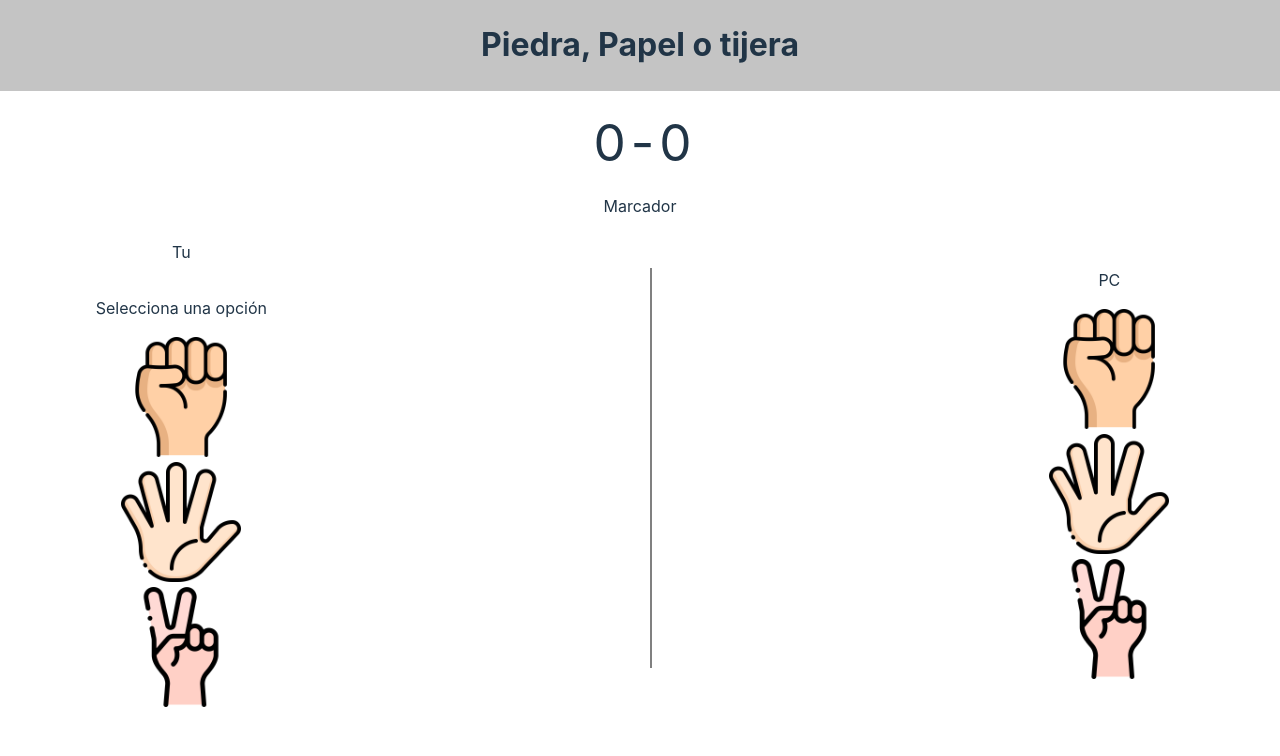
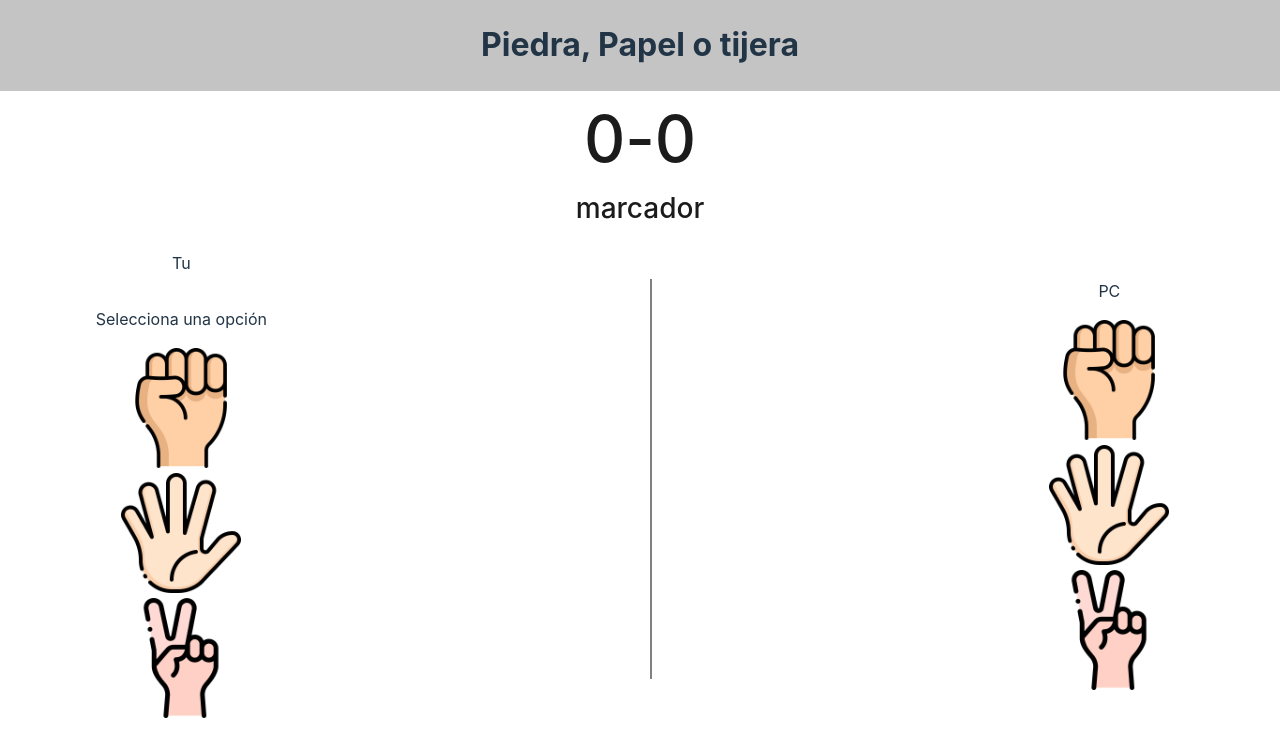
Before and after one commit to Abdiel49/PiedraPapelTijeras, a React (Vite) app: page / in a window 1280 px wide. Shown: the top 756 px of the page. Built offline with nearby package versions, Linux system fonts and the light colour scheme.

Commit message:
fix (implement Pharagraph component

```diff
--- a/src/components/ScoreBoard.tsx
+++ b/src/components/ScoreBoard.tsx
@@ -1,15 +1,18 @@
+import Paragraph from "./atoms/Paragraph";
+
 import { ScoreBoardProps } from "@types";
+
 import '@styles/scoreBoard.style.css';
 
 const ScoreBoard = ({score1, score2}: ScoreBoardProps) => {
   return <section className="scoreBoard">
     <div className="scoreBoard_marker ">
-      <p className="scoreBoard_marker_item">{score1}</p>
-      <p className="scoreBoard_marker_item">-</p>
-      <p className="scoreBoard_marker_item">{score2}</p>
+      <Paragraph className="scoreBoard_marker_item" value={score1} title />
+      <Paragraph className="scoreBoard_marker_item" value='-' title />
+      <Paragraph className="scoreBoard_marker_item" value={score2} title />
     </div>
     <div>
-      <p className="scoreBoard_name">Marcador</p>
+      <Paragraph className="scoreBoard_name" value='marcador' subTitle />
     </div>
   </section>;
 };
--- /dev/null
+++ b/src/components/atoms/Paragraph.tsx
@@ -0,0 +1,18 @@
+import '@styles/paragraph.style.css';
+
+export interface ParagraphPros {
+  value: string | number;
+  title?: boolean;
+  subTitle?: boolean;
+  body?: boolean;
+  className?: string;
+  bold?: boolean
+}
+
+const Paragraph = (props: ParagraphPros) => {
+  const style = `paragraph ${props.title && "paragraph_title"} ${props.subTitle && 'paragraph_sub_title'} ${props.body && 'paragraph_body'}`;
+
+  return <p className={style}>{props.value}</p>;
+};
+
+export default Paragraph;
--- /dev/null
+++ b/src/styles/paragraph.style.css
@@ -0,0 +1,43 @@
+.paragraph {
+  font-family: Inter, system-ui, Avenir, Helvetica, Arial, sans-serif;
+  line-height: 1.5;
+  font-weight: 400;
+  margin: 0%;
+  padding: 0%;
+
+  color-scheme: light dark;
+  color: rgb(27, 27, 27);
+  /* background-color: #242424; */
+  font-size: medium;
+}
+
+.bold {
+  font-weight: 800;
+}
+
+.paragraph_title {
+  font-size: 64px;
+  font-weight: 500;
+}
+
+.paragraph_sub_title {
+  font-size: 28px;
+  font-weight: 500;
+}
+
+.paragraph_body {
+  font-size: 24px;
+}
+
+@media (prefers-color-scheme: light) {
+  /* :root {
+    color: #213547;
+    background-color: #ffffff;
+  } */
+  a:hover {
+    color: #747bff;
+  }
+  button {
+    background-color: #f9f9f9;
+  }
+}
```
Also changed, not shown: src/components/atoms/P.tsx (deleted, +0 -9 lines).
